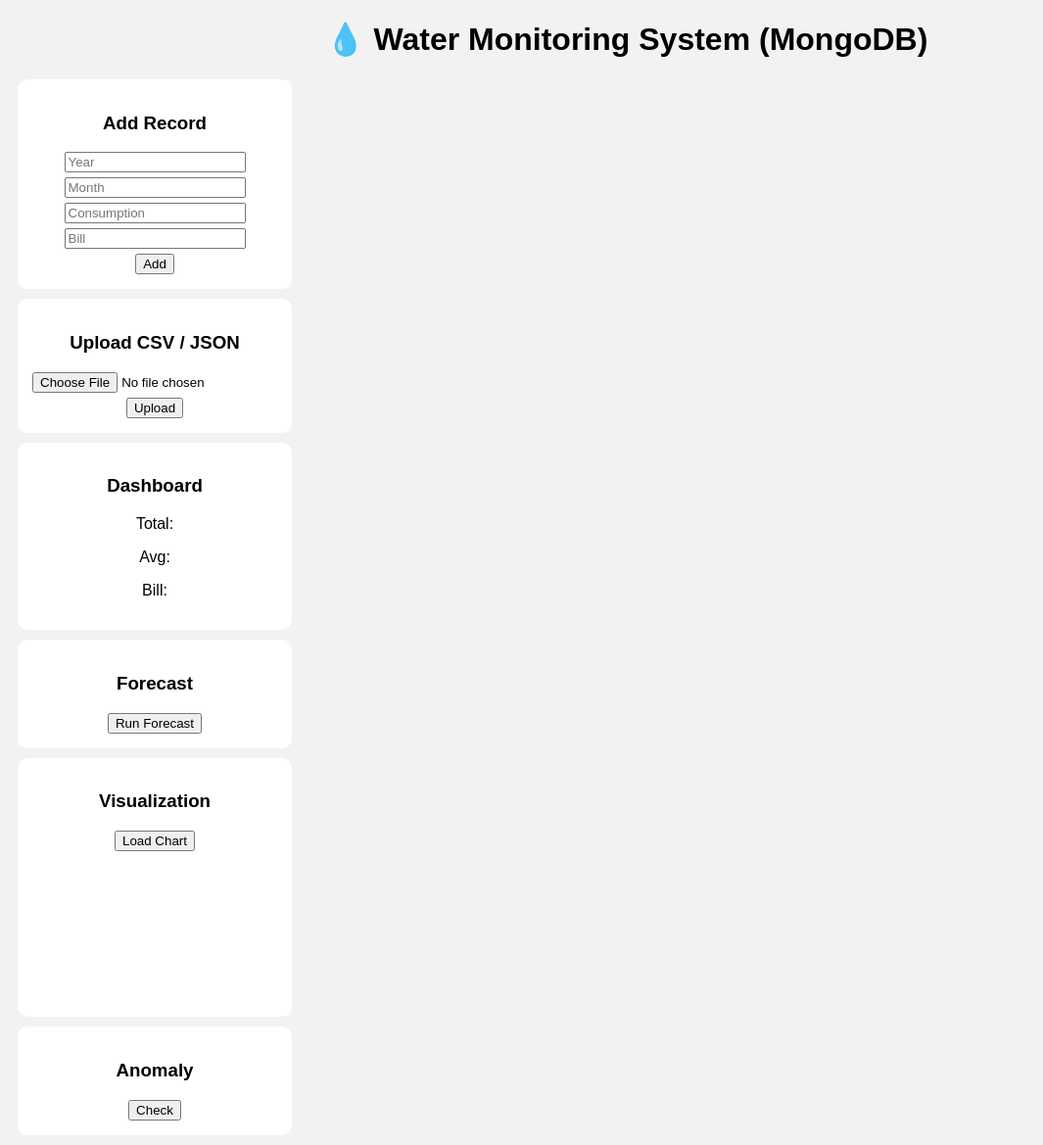
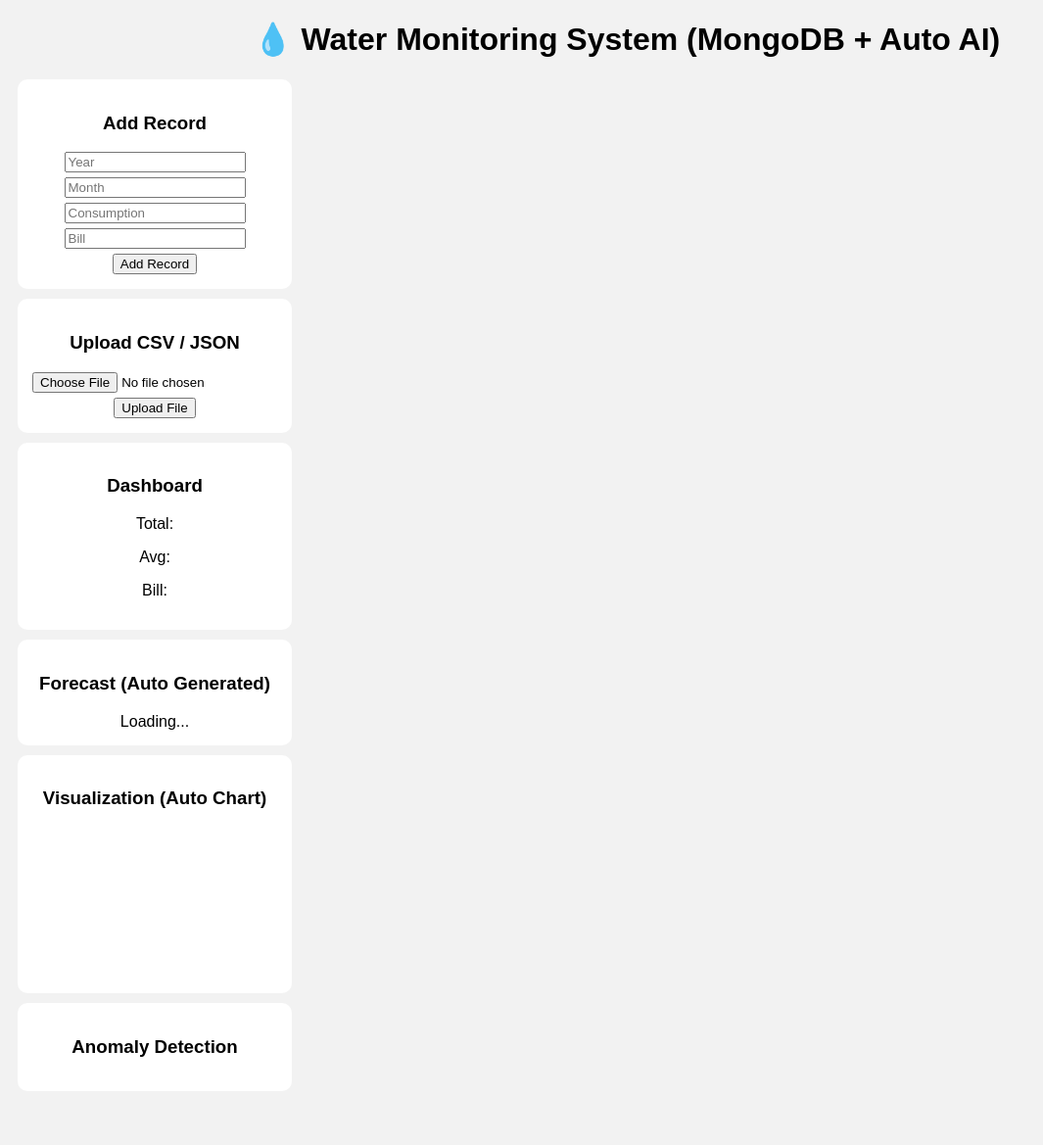
Before and after one commit to DoctaSTEPHEN/SoftDes, a Flask app: page / in a window 1280 px wide. Shown: the whole page at 98% size, without its empty margins (0-1065 px from the left). After the commit the page ends 1114 px from the top, so only its background shows below. Run offline with Flask 3, Linux system fonts and the light colour scheme; parts of the project's set-up code (start-up, migrations or seed data) failed here and were passed over.

Commit message:
Enhance index.html with auto features and styling
Updated the HTML structure to include new features such as auto-generated forecast and anomaly detection.

```diff
--- a/templates/index.html
+++ b/templates/index.html
@@ -8,10 +8,12 @@
 
 <body>
 
-<h1>💧 Water Monitoring System (MongoDB)</h1>
+<h1>💧 Water Monitoring System (MongoDB + Auto AI)</h1>
 
+<!-- ========================= -->
+<!-- ADD RECORD -->
+<!-- ========================= -->
 <div class="card">
-
     <h3>Add Record</h3>
 
     <input id="year" placeholder="Year">
@@ -19,15 +21,22 @@
     <input id="consumption" placeholder="Consumption">
     <input id="bill" placeholder="Bill">
 
-    <button onclick="addRecord()">Add</button>
+    <button onclick="addRecord()">Add Record</button>
 </div>
 
+<!-- ========================= -->
+<!-- UPLOAD -->
+<!-- ========================= -->
 <div class="card">
     <h3>Upload CSV / JSON</h3>
+
     <input type="file" id="file">
-    <button onclick="uploadFile()">Upload</button>
+    <button onclick="uploadFile()">Upload File</button>
 </div>
 
+<!-- ========================= -->
+<!-- DASHBOARD -->
+<!-- ========================= -->
 <div class="card">
     <h3>Dashboard</h3>
     <p>Total: <span id="total"></span></p>
@@ -35,24 +44,34 @@
     <p>Bill: <span id="bill_total"></span></p>
 </div>
 
+<!-- ========================= -->
+<!-- FORECAST (AUTO DISPLAY ONLY) -->
+<!-- ========================= -->
 <div class="card">
-    <h3>Forecast</h3>
-    <button onclick="loadForecast()">Run Forecast</button>
-    <div id="forecast"></div>
+    <h3>Forecast (Auto Generated)</h3>
+    <div id="forecast">Loading...</div>
 </div>
 
+<!-- ========================= -->
+<!-- VISUALIZATION (AUTO CHART) -->
+<!-- ========================= -->
 <div class="card">
-    <h3>Visualization</h3>
-    <button onclick="loadChart()">Load Chart</button>
+    <h3>Visualization (Auto Chart)</h3>
     <canvas id="chart"></canvas>
 </div>
 
+<!-- ========================= -->
+<!-- ANOMALY -->
+<!-- ========================= -->
 <div class="card">
-    <h3>Anomaly</h3>
-    <button onclick="checkAnomaly()">Check</button>
+    <h3>Anomaly Detection</h3>
     <div id="anomaly"></div>
 </div>
 
+<!-- ========================= -->
+<!-- SCRIPT -->
+<!-- ========================= -->
 <script src="/static/scripts.js"></script>
+
 </body>
 </html>
```
